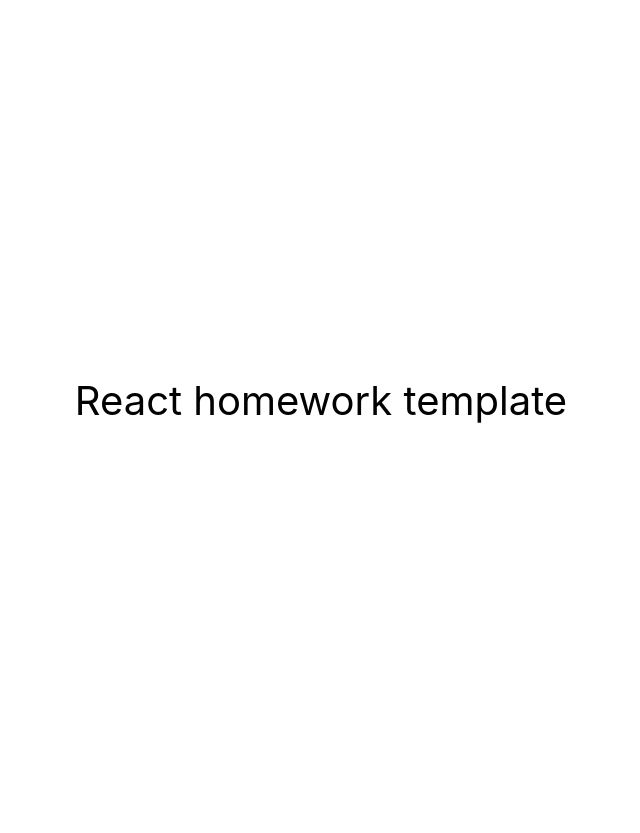
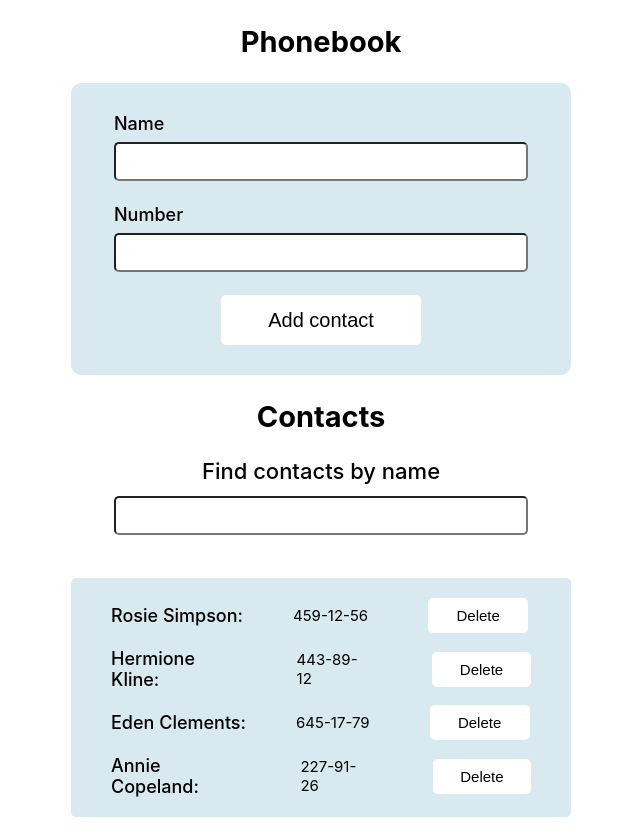
Before and after one commit to tnbdnnk/goit-react-hw-03-phonebook, a React (Create React App) app: page / in a window 1280 px wide. Shown: the whole page, without its empty margins (319-959 px from the left). Before the commit the page ends 800 px from the top, so only its background shows below. Built offline with nearby package versions, Linux system fonts and the light colour scheme.

Commit message:
components and css

```diff
--- a/src/components/App.jsx
+++ b/src/components/App.jsx
@@ -1,16 +1,75 @@
-export const App = () => {
-  return (
-    <div
-      style={{
-        height: '100vh',
-        display: 'flex',
-        justifyContent: 'center',
-        alignItems: 'center',
-        fontSize: 40,
-        color: '#010101'
-      }}
-    >
-      React homework template
-    </div>
-  );
-};
+import { Component } from 'react';
+import { ContactForm } from './ContactForm/ContactForm';
+import { ContactList } from './ContactList/ContactList';
+import { Filter } from './Filter/Filter';
+
+import css from './App.module.css';
+
+export class App extends Component {
+    state = {
+        contacts: [
+            {id: 'id-1', name: 'Rosie Simpson', number: '459-12-56'},
+            {id: 'id-2', name: 'Hermione Kline', number: '443-89-12'},
+            {id: 'id-3', name: 'Eden Clements', number: '645-17-79'},
+            {id: 'id-4', name: 'Annie Copeland', number: '227-91-26'},
+        ],
+        filter: '',
+    };
+
+    handleInputChange = e => {
+        this.setState({ [e.target.name]: e.target.value });
+    };
+
+    addContact = (name, number, id) => {
+        if (this.state.contacts.find(
+                contact => contact.name.toLowerCase() === name.toLowerCase())
+                ) {
+                    alert(`${name} is already in contacts.`);
+                    return;
+                }
+
+        this.setState(prevState => {
+            return {
+                contacts: [...prevState.contacts, { name, number, id }],
+            };
+        });
+    };
+
+    filterContacts = () => {
+        return this.state.contacts.filter(contact => {
+            return contact.name
+                .toLowerCase()
+                .includes(this.state.filter.toLowerCase());
+        });
+    };
+
+    deleteContact = id => {
+        const contacts = this.state.contacts.filter(contact => {
+            return contact.id.toLowerCase() !== id.toLowerCase();
+        });
+
+        this.setState(() => {
+            return {
+                contacts: [...contacts],
+            };
+        });
+    };
+
+    render() {
+        return (
+            <div className={css.container}>
+                <h2 className={css.title}>Phonebook</h2>
+                <ContactForm addContact={this.addContact}/>
+                <h2 className={css.title}>Contacts</h2>
+                <Filter
+                    filter={this.state.filter}
+                    handleFilterChange={this.handleInputChange}
+                />
+                <ContactList
+                    contacts={this.filterContacts()}
+                    deleteContact={this.deleteContact}
+                />
+            </div>
+        )
+    }
+}
--- /dev/null
+++ b/src/components/App.module.css
@@ -0,0 +1,12 @@
+.container {
+    width: 500px;
+    margin: 0 auto;
+    display: flex;
+    flex-direction: column;
+    justify-content: center;
+    align-items: center;
+}
+
+.title {
+    font-size: 29px;
+}
--- /dev/null
+++ b/src/components/ContactForm/ContactForm.jsx
@@ -0,0 +1,66 @@
+import { Component } from 'react';
+import { nanoid } from 'nanoid';
+import PropTypes from 'prop-types';
+
+import css from './ContactForm.module.css';
+
+export class ContactForm extends Component {
+    state = {
+        name: '',
+        number: '',
+    };
+
+    handleInputChange = e => {
+        const { name, value } = e.target;
+        this.setState({[name]: value});
+    };
+
+    handleFormSubmit = e => {
+        e.preventDefault();
+
+        this.props.addContact(this.state.name, this.state.number, nanoid());
+        this.resetForm();
+    };
+
+    resetForm = () => {
+        this.setState({name: '', number: ''});
+    };
+
+    render () {
+        return (
+            <form onSubmit={this.handleFormSubmit} className={css.form}>
+                <label className={css.label} htmlFor="">
+                    Name
+                    <input
+                        className={css.input}
+                        type='text'
+                        name='name'
+                        value={this.state.name}
+                        pattern="^[a-zA-Zа-яА-Я]+(([' -][a-zA-Zа-яА-Я ])?[a-zA-Zа-яА-Я]*)*$"
+                        title="Name may contain only letters, apostrophe, dash and spaces. For example Adrian, Jacob Mercer, Charles de Batz de Castelmore d'Artagnan"
+                        required
+                        onChange={this.handleInputChange}
+                    />
+                </label>
+                <label className={css.label} htmlFor="">
+                    Number
+                    <input
+                        className={css.input}
+                        type='tel'
+                        name='number'
+                        value={this.state.number}
+                        pattern='\+?\d{1,4}?[-.\s]?\(?\d{1,3}?\)?[-.\s]?\d{1,4}[-.\s]?\d{1,4}[-.\s]?\d{1,9}'
+                        title="Phone number must be digits and can contain spaces, dashes, parentheses and can start with +"
+                        required
+                        onChange={this.handleInputChange}
+                    />
+                </label>
+                <input className={css.btn} type='submit' value='Add contact' />
+            </form>
+        );
+    }
+};
+
+ContactForm.propTypes = {
+    addContact: PropTypes.func.isRequired,
+};
--- /dev/null
+++ b/src/components/ContactForm/ContactForm.module.css
@@ -0,0 +1,49 @@
+.form {
+    display: flex;
+    flex-wrap: wrap;
+    justify-content: center;
+    padding: 30px 20px;
+    background-color: #d8e9f0;
+    border-radius: 10px;
+}
+
+.label {
+    text-transform: capitalize;
+    margin-bottom: 15px;
+    font-size: 18px;
+    font-weight: 500;
+}
+
+.input {
+    display: block;
+    width: 400px;
+    height: 25px;
+    margin: 8px 0;
+    padding: 5px;
+    font-size: 24px;
+    border-radius: 5px;
+}
+
+.input:hover,
+.input:focus {
+    outline: 1px solid #5d8d94;
+}
+
+.btn {
+    padding: 0 20px;
+    width: 200px;
+    height: 50px;
+    background-color: #fff;
+    border: none;
+    font-size: 20px;
+    cursor: pointer;
+    border-radius: 5px;
+    transition: color 250ms cubic-bezier(0.4, 0, 0.2, 1),
+        background-color 250ms cubic-bezier(0.4, 0, 0.2, 1);
+}
+
+.btn:hover,
+.btn:focus {
+    background-color: #5d8d94;
+    color: #ffffff;
+}
--- /dev/null
+++ b/src/components/ContactList/ContactList.jsx
@@ -0,0 +1,35 @@
+import PropTypes from 'prop-types';
+
+import css from './ContactList.module.css';
+
+export function ContactList({ contacts, deleteContact }) {
+    return (
+        <ul className={css.contacts__list}>
+            {contacts.map(({ id, name, number }) => {
+                return (
+                    <li className={css.contacts__item} key={id}>
+                        {name}: <span className={css.contacts__span}>{number}</span>
+                        <button
+                            className={css.contacts__btn}
+                            type='button'
+                            onClick={() => deleteContact(id)}
+                        >
+                            Delete
+                        </button>
+                    </li>
+                )
+            })}
+        </ul>
+    )
+}
+
+ContactList.propTypes = {
+    contacts: PropTypes.arrayOf(
+        PropTypes.exact({
+            id: PropTypes.string.isRequired,
+            name: PropTypes.string.isRequired,
+            number: PropTypes.string.isRequired,
+        })
+    ),
+    deleteContact: PropTypes.func.isRequired,
+};
--- /dev/null
+++ b/src/components/ContactList/ContactList.module.css
@@ -0,0 +1,43 @@
+.contacts__list {
+    display: flex;
+    flex-wrap: wrap;
+    justify-content: flex-start;
+    gap: 15px;
+    padding-inline-start: 0;
+    padding: 20px 40px;
+    background-color: #d8e9f0;
+    border-radius: 5px;
+}
+
+.contacts__item {
+    display: flex;
+    align-items: center;
+    font-size: 18px;
+    gap: 50px;
+    font-weight: 500;
+}
+
+.contacts__span {
+    margin-right: 10px;
+    font-size: 15px;
+    font-weight: 400;
+}
+
+.contacts__btn {
+    border: none;
+    width: 100px;
+    height: 35px;
+    cursor: pointer;
+    background-color: #ffffff;
+    border-radius: 5px;
+    transition: color 250ms cubic-bezier(0.4, 0, 0.2, 1),
+        background-color 250ms cubic-bezier(0.4, 0, 0.2, 1);
+    font-size: 15px;
+}
+
+.contacts__btn:hover,
+.contacts__btn:focus {
+    background-color: #5d8d94;
+    color: #ffffff;
+    outline: none;
+}
--- /dev/null
+++ b/src/components/Filter/Filter.jsx
@@ -0,0 +1,23 @@
+import PropTypes from 'prop-types';
+
+import css from './Filter.module.css';
+
+export function Filter({ filter, handleFilterChange }) {
+    return (
+        <label className={css.label} htmlFor=''>
+            Find contacts by name
+            <input
+                className={css.input}
+                input={filter}
+                type='text'
+                name='filter'
+                onChange={handleFilterChange}
+            />
+        </label>
+    );
+};
+
+Filter.propTypes = {
+    filter: PropTypes.string.isRequired,
+    handleFilterChange: PropTypes.func.isRequired,
+};
--- /dev/null
+++ b/src/components/Filter/Filter.module.css
@@ -0,0 +1,24 @@
+.label {
+    display: flex;
+    flex-wrap: wrap;
+    justify-content: center;
+    margin-bottom: 15px;
+    padding: 0 20px;
+    font-size: 22px;
+    font-weight: 500;
+}
+
+.input {
+    display: block;
+    width: 400px;
+    height: 25px;
+    margin: 12px 0;
+    padding: 5px;
+    font-size: 22px;
+    border-radius: 5px;
+}
+
+.input:hover,
+.input:focus {
+    outline: 1px solid #5d8d94;
+}
```
